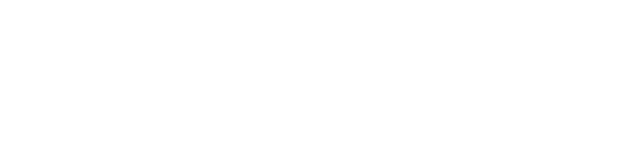
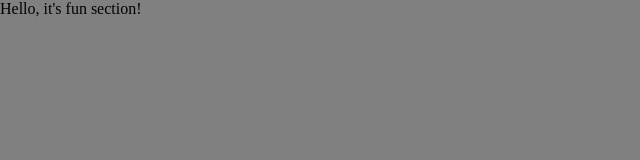
Before and after one commit to DUP3RELE/training, a plain HTML site: page index.html in a window 1280 px wide. Shown: the whole page, without its empty margins (0-640 px from the left). Drawn offline with Linux system fonts and the light colour scheme.

Commit message:
first commit

```diff
--- a/index.html
+++ b/index.html
@@ -9,7 +9,7 @@
 </head>
 
 <body>
-
+<main>Hello, it's fun section!</main>
 
     <script src="./script.js"></script>
 </body>
--- a/style.css
+++ b/style.css
@@ -0,0 +1,5 @@
+body {
+	margin: auto;
+	box-sizing: border-box;
+    background-color: gray;
+}
```
